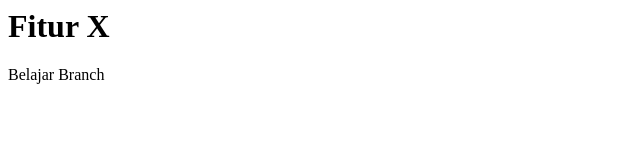
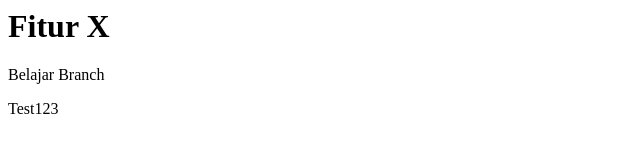
Before and after one commit to JonyTja/belajar-git-okt-2022, a plain HTML site: page about.html in a window 1280 px wide. Shown: the full height of the page, 0-640 px from the left. Drawn offline with Linux system fonts and the light colour scheme.

Commit message:
Ubah Isi About.html dari fitur_x

```diff
--- a/about.html
+++ b/about.html
@@ -5,5 +5,6 @@
 	<body>
 		<h1>Fitur X</h1>
 		<p>Belajar Branch </p>
+		<p>Test123</p>
 	</body>
 </html>
```
